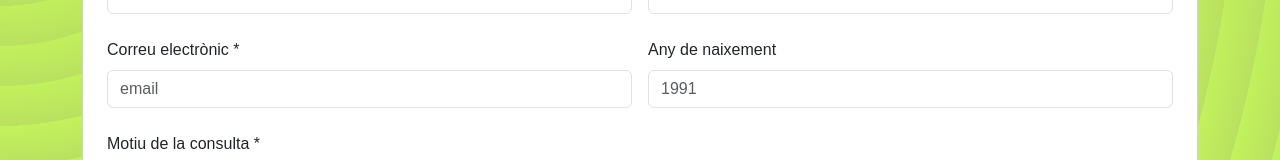
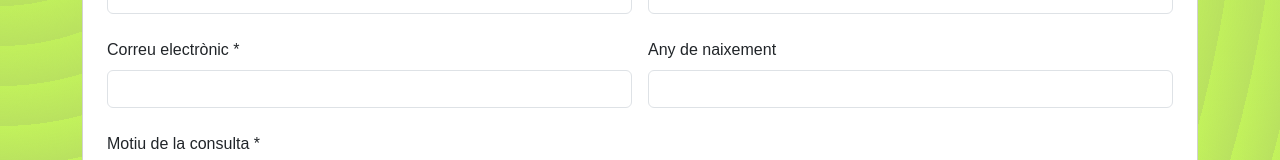
Before and after one commit to stratdi/M4.258-PAC2, a website built with Parcel: page src/contacte.html in a window 1280 px wide. Shown: the part 194-354 px from the top of the page. Built offline with nearby package versions, Linux system fonts and the light colour scheme; a web font is replaced by a local one.

Commit message:
finalitzada

```diff
--- a/src/contacte.html
+++ b/src/contacte.html
@@ -33,11 +33,11 @@
         <div class="row g-3 mb-4">
           <div class="col-md">
             <label class="form-label" for="email">Correu electrònic *</label>
-            <input class="form-control" type="email" id="email" name="email" placeholder="email" required="true">
+            <input class="form-control" type="email" id="email" name="email" required="true">
           </div>
           <div class="col-md">
             <label class="form-label" for="naixement">Any de naixement</label>
-            <input class="form-control" type="number" id="naixement" name="naixement" placeholder="1991" min="1920"
+            <input class="form-control" type="number" id="naixement" name="naixement" min="1920"
               max="2023" step="1">
           </div>
         </div>
```
